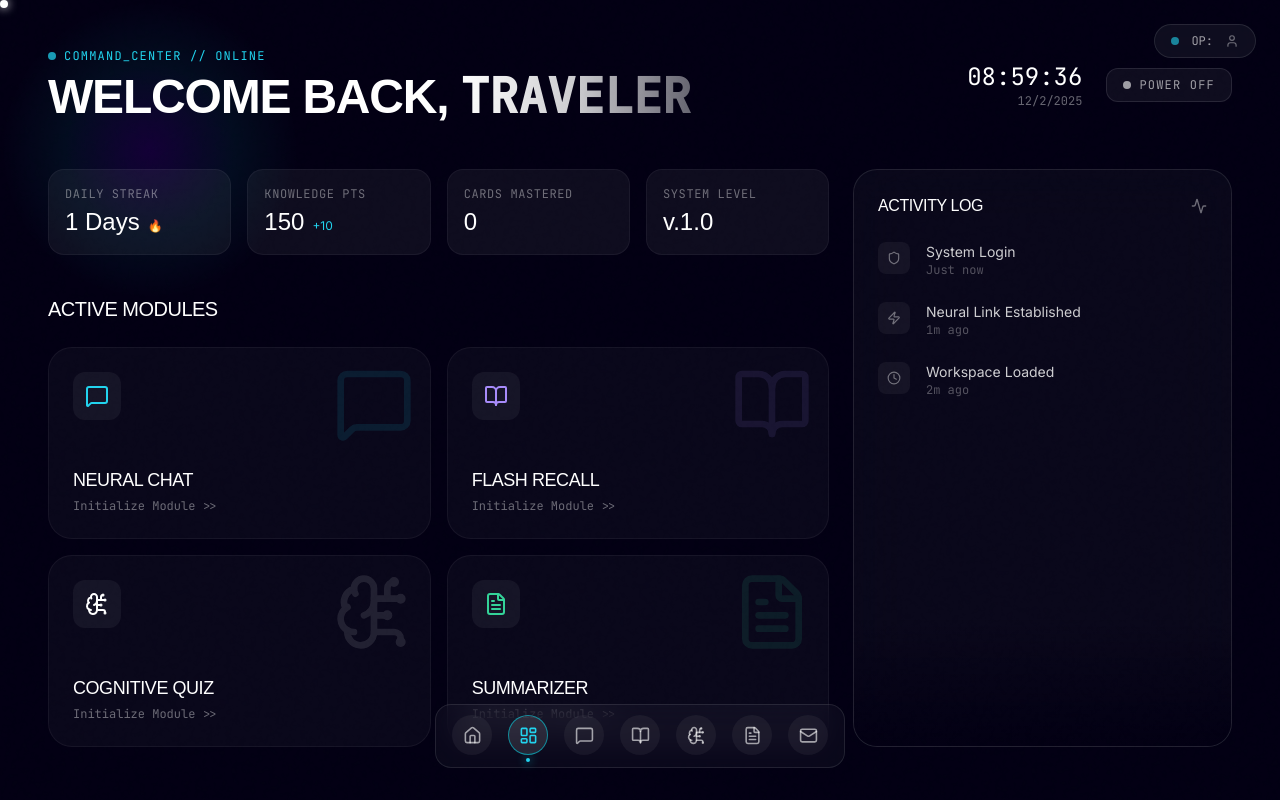
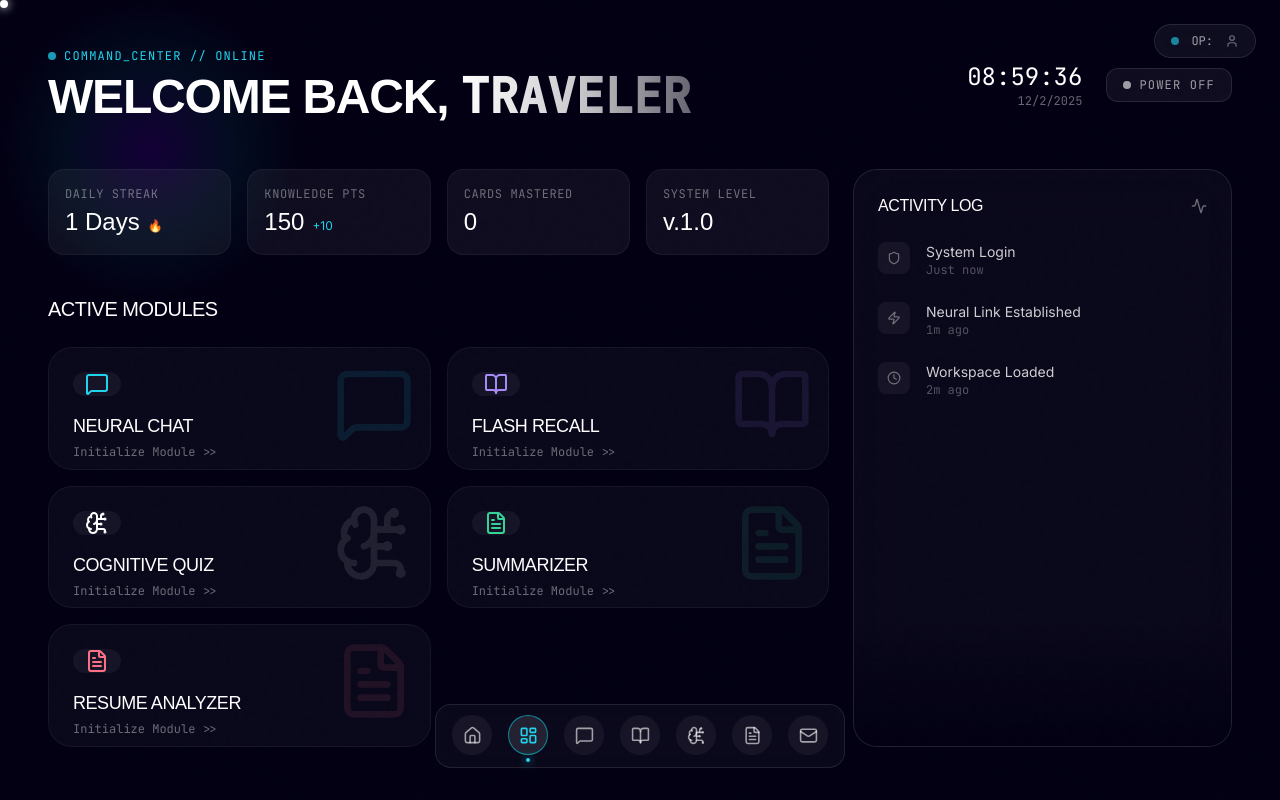
Before and after one commit to ishaanv18/ArriBot, a React (Vite) app in the folder frontend/: page /dashboard in a window 1280 px wide. Built offline with nearby package versions, Linux system fonts and the light colour scheme; no server answers; sample sign-in values are in the browser's storage; a web font is replaced by a local one.

Commit message:
feat(dashboard): Add Resume Analyzer widget

```diff
--- a/frontend/src/pages/Dashboard.jsx
+++ b/frontend/src/pages/Dashboard.jsx
@@ -140,6 +140,13 @@ export default function Dashboard() {
                             onClick={() => navigate('/summarize')}
                             color="emerald"
                         />
+                        <Widget
+                            title="Resume Analyzer"
+                            icon={FileText}
+                            delay={0.5}
+                            onClick={() => navigate('/resume')}
+                            color="rose"
+                        />
                     </div>
                 </div>
 
```
